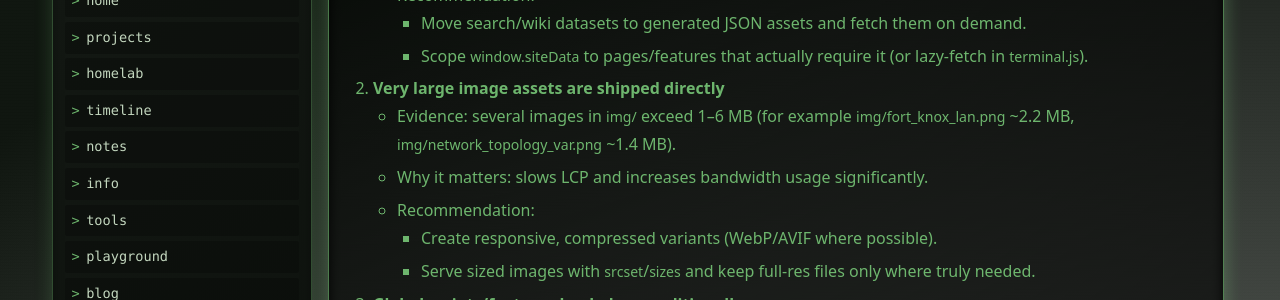
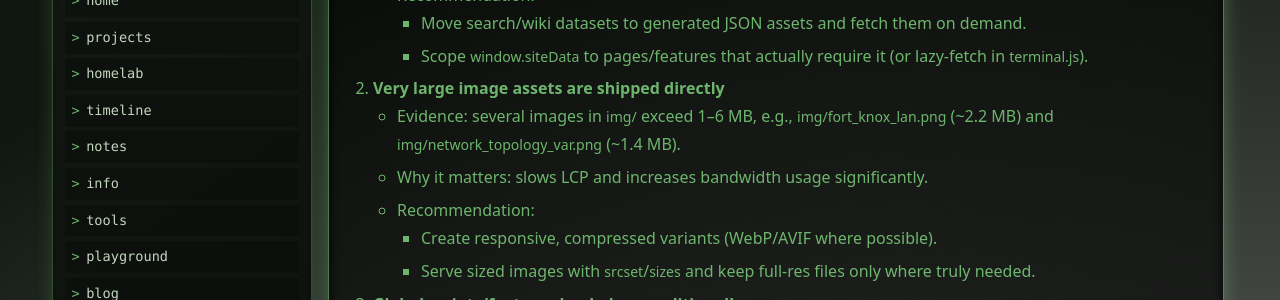
Before and after one commit to jimjamscott22/jimjamscott22.github.io, a Jekyll site: the page built from PERFORMANCE_STYLE_REVIEW.md, in a window 1280 px wide and 900 px high, scrolled down 614 px. Shown: the part 155-455 px from the top of the window. Built offline with Jekyll 4.4.1, drawn with Linux system fonts in a browser that asks for light colours; our own code applies the rules of GitHub Pages for plain Markdown files.

Commit message:
Polish wording in performance review document
Agent-Logs-Url: https://github.com/jimjamscott22/jimjamscott22.github.io/sessions/a444ba0f-cfe4-44b3-ab68-331b4d7d9e1c

Co-authored-by: jimjamscott22 <74069327+jimjamscott22@users.noreply.github.com>

```diff
--- a/PERFORMANCE_STYLE_REVIEW.md
+++ b/PERFORMANCE_STYLE_REVIEW.md
@@ -25,7 +25,7 @@ Result: build and HTML/link validation pass.
      - Scope `window.siteData` to pages/features that actually require it (or lazy-fetch in `terminal.js`).
 
 2. **Very large image assets are shipped directly**
-   - Evidence: several images in `img/` exceed 1–6 MB (for example `img/fort_knox_lan.png` ~2.2 MB, `img/network_topology_var.png` ~1.4 MB).
+   - Evidence: several images in `img/` exceed 1–6 MB, e.g., `img/fort_knox_lan.png` (~2.2 MB) and `img/network_topology_var.png` (~1.4 MB).
    - Why it matters: slows LCP and increases bandwidth usage significantly.
    - Recommendation:
      - Create responsive, compressed variants (WebP/AVIF where possible).
```
